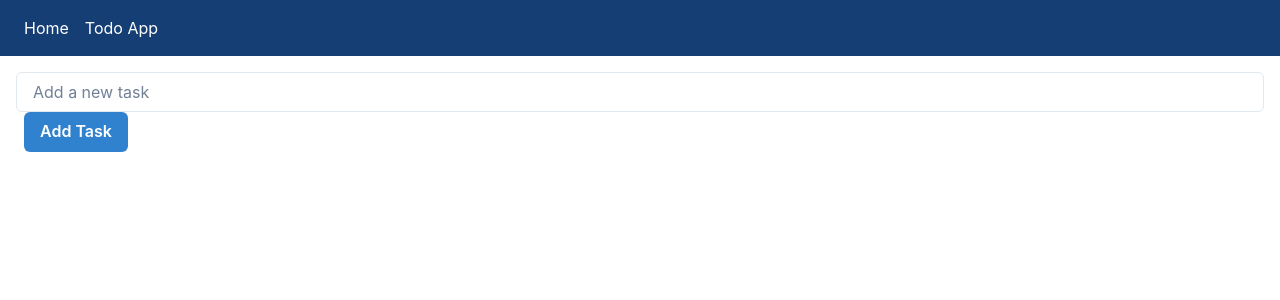
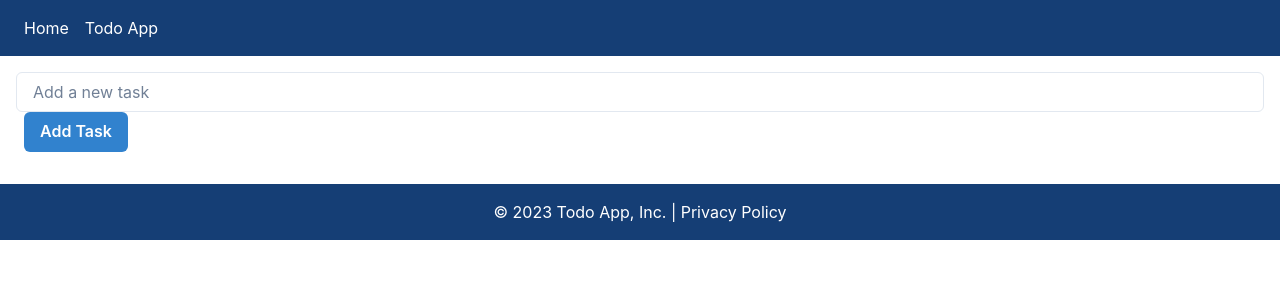
Before and after one commit to GPT-Engineer-App-Dev/tidylist, a React (Vite) app: page /todo in a window 1280 px wide. Shown: the top 300 px of the page. Built offline with nearby package versions, Linux system fonts and the light colour scheme.

Commit message:
Add footer to all pages with copyright and privacy policy link.

```diff
--- a/src/App.jsx
+++ b/src/App.jsx
@@ -1,5 +1,6 @@
 import { Route, BrowserRouter as Router, Routes } from "react-router-dom";
 import Navigation from './components/Navigation';
+import Footer from './components/Footer';
 import TodoApp from './components/TodoApp';
 
 function App() {
@@ -11,6 +12,7 @@ function App() {
           <Route path="/" element={<div>Welcome to the Todo App. Navigate to the Todo App page to manage your tasks.</div>} />
           <Route path="/todo" element={<TodoApp />} />
         </Routes>
+        <Footer />
       </>
     </Router>
   );
--- /dev/null
+++ b/src/components/Footer.jsx
@@ -0,0 +1,12 @@
+import { Box, Link } from '@chakra-ui/react';
+import { Link as RouterLink } from 'react-router-dom';
+
+function Footer() {
+  return (
+    <Box as="footer" bg="brand.800" p={4} color="white" textAlign="center">
+      © 2023 Todo App, Inc. | <Link as={RouterLink} to="/privacy-policy" color="white">Privacy Policy</Link>
+    </Box>
+  );
+}
+
+export default Footer;
```
